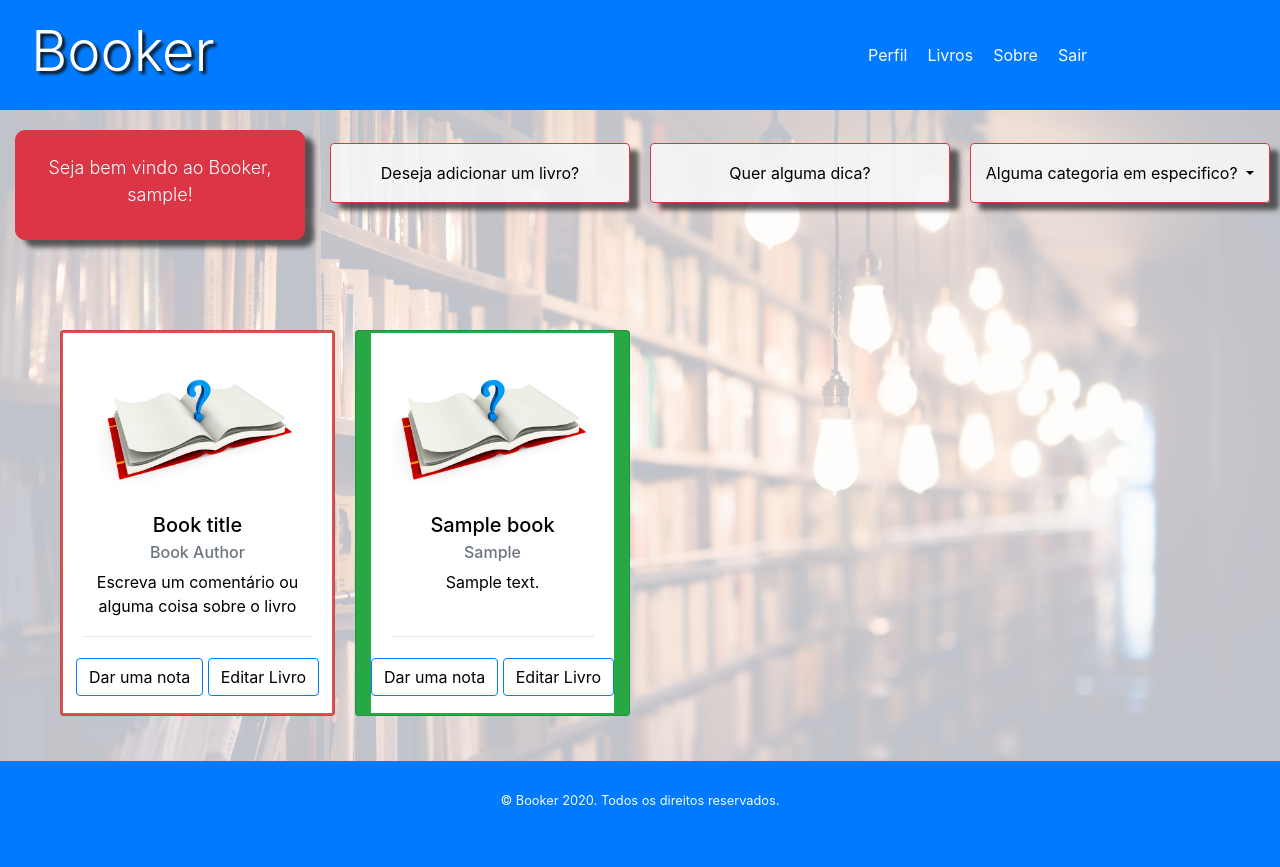
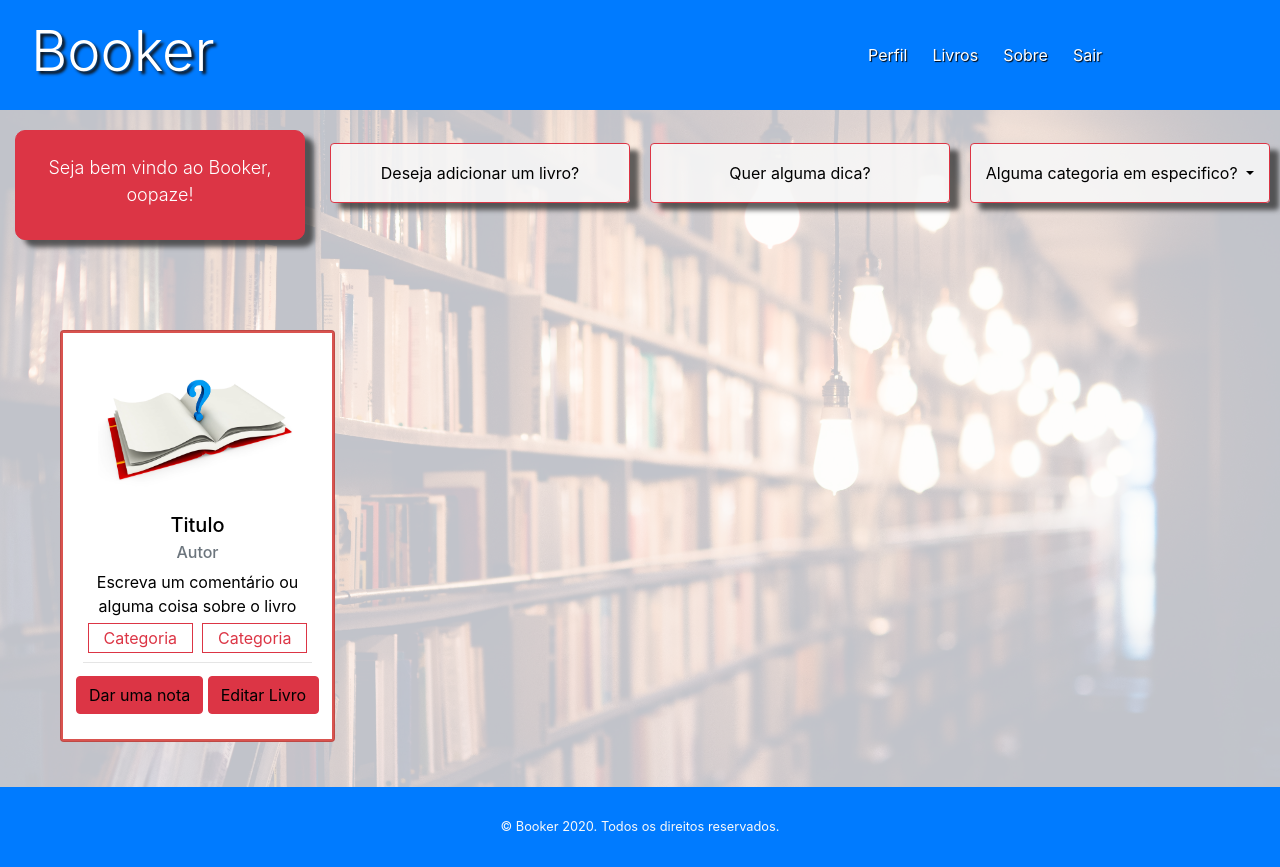
Before and after one commit to oopaze/Booker, a Flask app: page /books in a window 1280 px wide. Before the commit the page ends 805 px from the top, so only its background shows below. Run offline with Flask 2, Linux system fonts and the light colour scheme; a user stored in the database is signed in; data comes from the database, SQL or seed files in the repository; both versions use the stored data as it was after the commit; tables that the repository leaves empty hold one stand-in row (values such as "Sample post"); some libraries are stand-ins or nearby versions.

Commit message:
Atualização pagina inicial

```diff
--- a/app/__init__.py
+++ b/app/__init__.py
@@ -5,7 +5,7 @@ from flask_migrate import Migrate, MigrateCommand
 from flask_login import LoginManager
 
 app =  Flask(__name__)
-app.config.from_object('config.ProductionConfig')
+app.config.from_object('config.DevelopmentConfig')
 
 db = SQLAlchemy(app)
 
--- a/app/static/css/book.css
+++ b/app/static/css/book.css
@@ -96,13 +96,29 @@ body {
 	background-color: white;
 }
 
+.categorias{
+	width: 46%;
+	max-width: 100%;
+	height: 30px;
+	padding: 2px;
+	margin: -13px 2% 4% 2%;
+	border-radius: 0px;
+	float: left;
+}
+
+.card-button {
+	max-width: 50%;
+
+}
+
 .card-footer-control{
 	width: 100%;
 	height: 40px;
+	clear: both;
 }
 
 .card-footer-control a{
-	margin-top: -20px;
+	margin-top: -35px;
 }
 
 .card img {
--- a/app/static/css/header.css
+++ b/app/static/css/header.css
@@ -16,7 +16,14 @@ header nav {
 }
 
 .menu-item{
-	padding: 0px 15px 0px 5px;
+	padding: 0px 20px 0px 5px;
+	text-shadow: 1px 1px 1px #000000;
+	color: white !important;
+}
+
+.menu-item:hover{
+	text-decoration: none;
+	color: #292b2c  !important;
 }
 
 #logo-menu {
--- a/app/templates/books.html
+++ b/app/templates/books.html
@@ -37,10 +37,10 @@
 						<div class="col-md-4 offset-md-4">
 						  	<div class="collapse navbar-collapse" id="navbarNavDropdown">
 
-							    <a class="text-light menu-item" href="#">Perfil</a>
-							    <a class="text-light menu-item" href="#">Livros</a>
-							    <a class="text-light menu-item" href="#"> Sobre </a>
-							    <a href="{{ url_for('logout') }}" class="text-light menu-item" href="#">Sair</a>
+							    <a class="menu-item" href="#">Perfil</a>
+							    <a class="menu-item" href="#">Livros</a>
+							    <a class="menu-item" data-toggle="modal" data-target="#sobreModal"> Sobre </a>
+							    <a class="menu-item" data-toggle="modal" data-target="#sairModal">Sair</a>
 
 						  	</div>
 						</div>
@@ -48,6 +48,55 @@
 				</div>
 			</header>
 		</div>
+
+
+
+		<div class="modal fade" id="sobreModal" tabindex="-1" role="dialog" aria-labelledby="exampleModalCenterTitle" aria-hidden="true">
+		  <div class="modal-dialog modal-dialog-centered" role="document">
+		    <div class="modal-content">
+		      <div class="modal-header">
+		        <h5 class="modal-title" id="exampleModalLongTitle"> Sobre nós </h5>
+		        <button type="button" class="close" data-dismiss="modal" aria-label="Close">
+		          <span aria-hidden="true">&times;</span>
+		        </button>
+		      </div>
+		      <div class="modal-body">
+		        <p class="lead text-justify">
+		        	Lorem ipsum dolor sit amet, consectetur adipiscing elit. Phasellus et varius justo, a feugiat magna. Suspendisse pharetra luctus lacus, ut aliquam lacus bibendum nec. Ut in felis mauris. Pellentesque sollicitudin eros quam, ut laoreet leo convallis eget. Class aptent taciti sociosqu ad litora torquent per conubia nostra, per inceptos himenaeos. Ut quis iaculis augue, eleifend convallis magna. Aliquam commodo molestie dignissim. Donec quis elementum ipsum. Donec dapibus massa vitae ligula ultrices pharetra. Sed porttitor posuere ultricies. Cras eget rhoncus elit, quis aliquet tortor. Praesent vel sapien arcu. Proin laoreet nisl sed sapien pharetra scelerisque ac eu eros. Nam sollicitudin fringilla ligula, fermentum sollicitudin felis scelerisque quis. Donec auctor nulla id neque lobortis, sit amet vulputate orci commodo.
+
+					Donec at lectus quis odio hendrerit gravida. Quisque eget tellus vitae dui fermentum venenatis. Fusce egestas, orci non sollicitudin mattis, neque erat ullamcorper ligula, ut aliquam lectus urna ut leo. Suspendisse dictum arcu justo, sit amet lobortis turpis fermentum sed. Aliquam erat volutpat. Interdum et malesuada fames ac ante ipsum primis in faucibus. Ut sapien ante, tempus et mi sed, auctor vestibulum ex. Donec in auctor felis, ut ultrices felis. Proin pulvinar justo eu justo tempus mattis. Nulla a elit mattis, convallis arcu nec, sollicitudin leo. Ut hendrerit justo quis facilisis hendrerit. Mauris pellentesque lorem sed ultricies cursus.
+
+				</p>
+		      </div>
+		      <div class="modal-footer">
+		        <button type="button" class="btn btn-secondary" data-dismiss="modal">Fechar</button>
+		        <a type="button" href="" class="btn btn-primary">Doe um Café</a>
+		      </div>
+		    </div>
+		  </div>
+		</div>
+
+		<div class="modal fade" id="sairModal" tabindex="-1" role="dialog" aria-labelledby="exampleModalCenterTitle" aria-hidden="true">
+		  <div class="modal-dialog modal-dialog-centered" role="document">
+		    <div class="modal-content">
+		      <div class="modal-header">
+		        <h5 class="modal-title lead" id="exampleModalLongTitle">Logout</h5>
+		        <button type="button" class="close" data-dismiss="modal" aria-label="Close">
+		          <span aria-hidden="true">&times;</span>
+		        </button>
+		      </div>
+		      <div class="modal-body">
+		        <p> Tem certeza que deseja fazer sair?</p>
+		      </div>
+		      <div class="modal-footer">
+		        <button type="button" class="btn btn-secondary" data-dismiss="modal">Voltar</button>
+		        <a type="button" href="{{ url_for('logout') }}" class="btn btn-primary">Sair</a>
+		      </div>
+		    </div>
+		  </div>
+		</div>
+
+
 
 
 		<div class="container-fluid" id='centerPage'>
@@ -85,20 +134,21 @@
 				</div>
 			</div>
 			<div class="row book-space">
-
 				<div class="col-md-3 card-align-control">
 					<button class="card card-size-control align-center" style="width: 18rem;">
 						<div class="card-color">
 						    <img class="card-img-top" src="/static/image/profilepattern.jpg" alt="Card image cap">
 						  	<div class="card-body">
-							    <h5 class="card-title">Book title</h5>
-							    <h6 class="card-subtitle mb-2 text-muted">Book Author</h6>
+							    <h5 class="card-title">Titulo</h5>
+							    <h6 class="card-subtitle mb-2 text-muted">Autor</h6>
 							    <p class="card-text">Escreva um comentário ou alguma coisa sobre o livro</p>
-							    <hr>
+							    <label class="categorias btn btn-outline-danger">Categoria</label>
+							    <label class="categorias btn btn-outline-danger">Categoria</label>
+							    <hr style="width: 100%; clear: both;">
 						  	</div>
 						  	<div class="card-footer-control">
-						  		<a class="btn btn-outline-primary"> Dar uma nota </a>
-						  		<a class="btn btn-outline-primary"> Editar Livro </a>
+						  		<a class="card-button btn btn-danger"> Dar uma nota </a>
+						  		<a class="btn btn-danger"> Editar Livro </a>
 						  	</div>
 					  	</div>
 					</button>
@@ -109,9 +159,9 @@
 
 				<div class="col-md-3 card-align-control">
 					{% if book.lido %}
-					<button class="card bg-success card-size-control">
+						<button class="card card-size-control align-center bg-success" style="width: 18rem;">
 					{% else %}
-					<button class="card bg-danger card-size-control">
+						<button class="card card-size-control align-center bg-danger" style="width: 18rem;">
 					{% endif %}
 						<div class="card-color">
 						    <img class="card-img-top" src="/static/image/profilepattern.jpg" alt="Card image cap">
@@ -119,17 +169,28 @@
 							    <h5 class="card-title">{{ book.titulo }}</h5>
 							    <h6 class="card-subtitle mb-2 text-muted">{{ book.autor }}</h6>
 							    <p class="card-text"> {{book.comment}} </p>
-							 	<hr>
+							 	{% if book.lido %}
+									<label class="categorias btn btn-outline-success">Categoria</label>
+								    <label class="categorias btn btn-outline-success">Categoria</label>
+								{% else %}
+									<label class="categorias btn btn-outline-danger">Categoria</label>
+								    <label class="categorias btn btn-outline-danger">Categoria</label>
+								{% endif %}
+							 	<hr style="width: 100%; clear: both;">
 						  	</div>
 						  	<div class="card-footer-control">
-						  		<a class="btn btn-outline-primary"> Dar uma nota </a>
-						  		<a class="btn btn-outline-primary"> Editar Livro </a>
+						  		{% if book.lido %}
+						  			<a class="btn btn-success"> Dar uma nota </a>
+							  		<a class="btn btn-success"> Editar Livro </a>
+								{% else %}
+							  		<a class="btn btn-danger"> Dar uma nota </a>
+							  		<a class="btn btn-danger"> Editar Livro </a>
+								{% endif %}
 						  	</div>
 					  	</div>
 					</button>
+				{% endfor %}
 				</div>
-
-				{% endfor %}
 			</div>
 		</div>
 
--- a/config.py
+++ b/config.py
@@ -21,6 +21,7 @@ class ProductionConfig(Config):
 	DEBUG = False
 
 class DevelopmentConfig(Config):
+
 	basedir = os.path.abspath(os.path.dirname(__file__))
 	sqlite = 'sqlite:///' + os.path.join(basedir, 'storage.db')
 
```
Also changed, not shown: app/templates/index.html (+4 -4 lines), storage.db.
